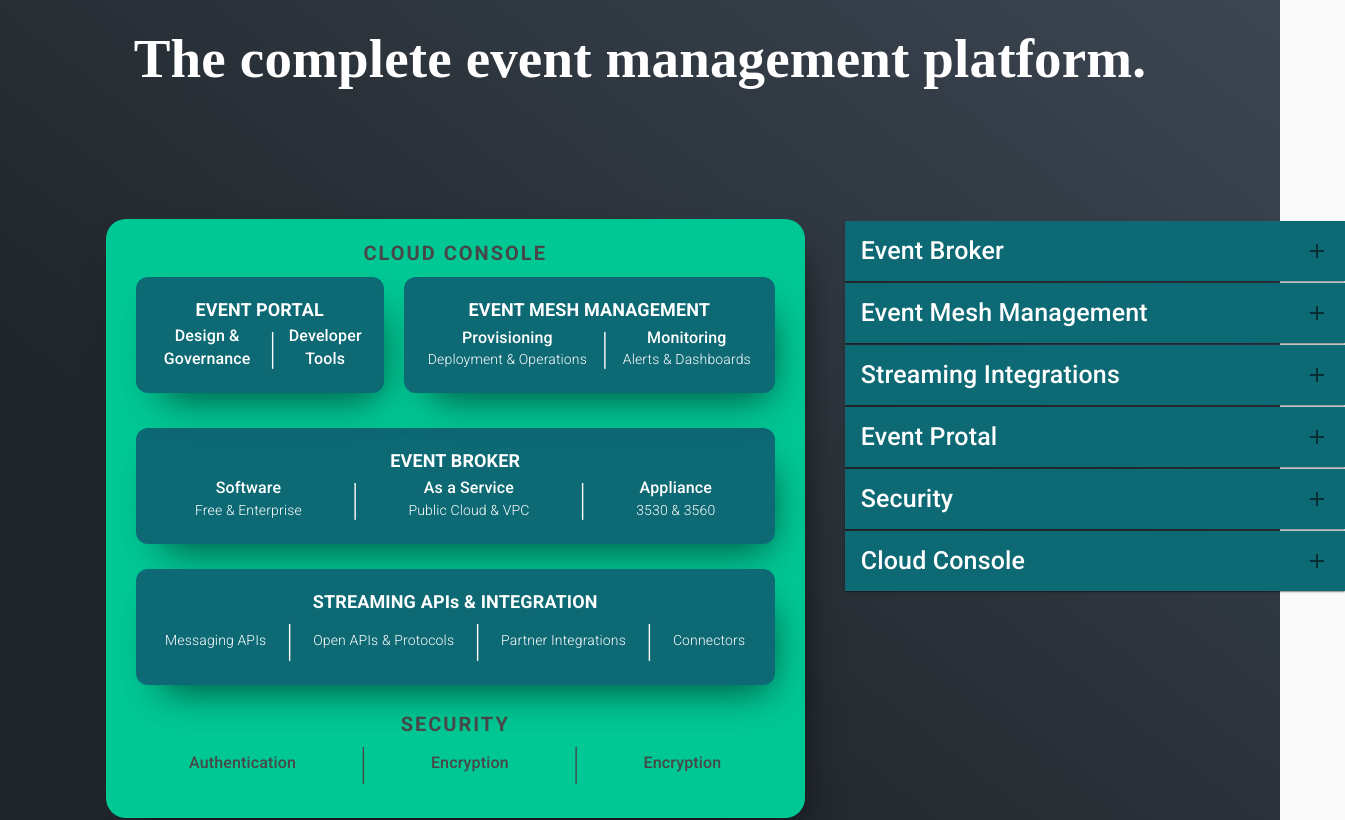
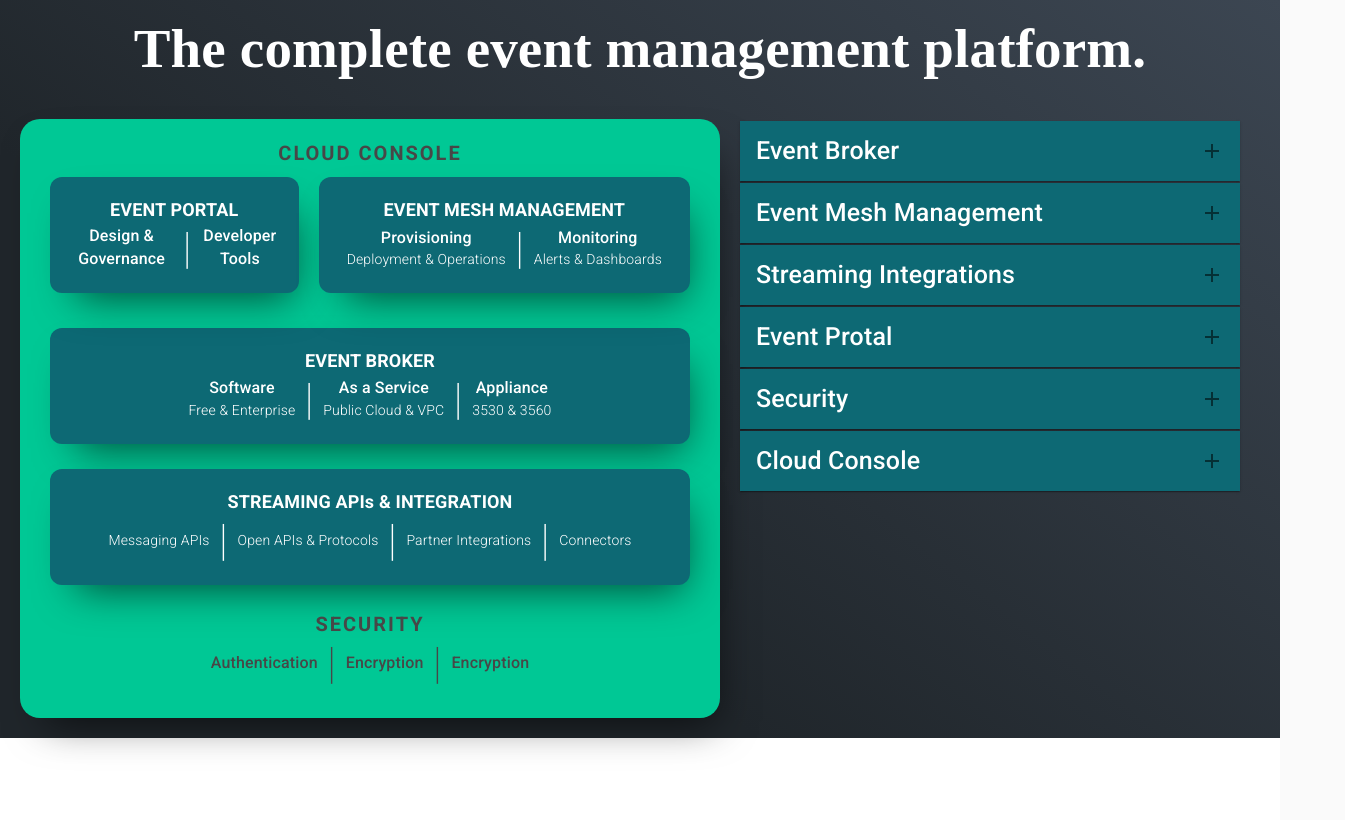
Before and after one commit to Kushal0405/solace, a Next.js app: page / in a window 1280 px wide. Shown: the top 820 px of the page, 1345 px wide, since content can reach past the window. Built offline with nearby package versions, Linux system fonts and the light colour scheme.

Commit message:
Grid implemented for intro.

```diff
--- a/pages/index.js
+++ b/pages/index.js
@@ -9,7 +9,7 @@ const Index = () => {
   return (
     <div>
       <div className="top"> {/*Parallex important class*/}
-        <Layout>
+        {/* <Layout>
           <div className="top-title">
             The complete event management platform.
           </div>
@@ -21,7 +21,18 @@ const Index = () => {
               <Panel />
             </div>
           </div>
-        </Layout>
+        </Layout> */}
+        <div className="wrapper">
+          <div className="intro-title">
+            The complete event management platform.
+          </div>
+          <div className="intro-card">
+            <IntroCard />
+          </div>
+          <div className="intro-panel">
+            <Panel />
+          </div>
+        </div>
       </div>
       <section className="parallax"> {/*Parallex important class*/}
         <div className="parallax-inner">
--- a/styles/styles.scss
+++ b/styles/styles.scss
@@ -1,36 +1,116 @@
 @import 'common';
 
+// .top {
+//   display: flex;
+//   flex-direction: column;
+//   background-image: $background-gradient;
+//   padding: 20px 0;
+//   height: 1000px;
+//   .top-title {
+//     font-family: $serif-font;
+//     color: white;
+//     text-align: center;
+//     font-weight: 900;
+//     font-size: 55px;
+//     padding-bottom: 100px;
+//   }
+//   .top-content {
+//     display: flex;
+//     justify-content: center;
+
+//     .top-left {
+//       width: 60%;
+//       padding: 20px;
+//     }
+//     .top-right {
+//       width: 30%;
+//       padding: 20px;
+
+//       // Panel styling
+//       .panel {
+//         width: 500px;
+//         // margin: auto;
+
+//         .MuiPaper-root {
+//           background-color: #0d6974;
+//           margin: 2px 0;
+//           height: 60px;
+//         }
+//         .Mui-expanded {
+//           height: auto;
+//           .MuiExpansionPanelSummary-root {
+//             background-color: gray;
+//           }
+//         }
+
+//         .MuiButtonBase-root {
+//           .MuiExpansionPanelSummary-root {
+//             height: 30px;
+//           }
+//         }
+
+//         .MuiExpansionPanelDetails-root {
+//           background-color: #ffffff;
+//         }
+//         .summary {
+//           font-weight: 500;
+//           font-size: 25px;
+//           color: #ffffff;
+//         }
+//         .details {
+//           color: #474747;
+//           font-size: 18px;
+//           padding: 10px;
+//           line-height: 1.5;
+//         }
+//       }
+//     }
+//   }
+// }
+
 .top {
-  display: flex;
-  flex-direction: column;
   background-image: $background-gradient;
-  padding: 20px 0;
-  height: 1000px;
-  .top-title {
+  min-height: 600px;
+  .wrapper {
+    display: grid;
+    justify-items: center;
+  }
+  .intro-title {
     font-family: $serif-font;
     color: white;
     text-align: center;
     font-weight: 900;
     font-size: 55px;
-    padding-bottom: 100px;
+    grid-column: 1/3;
+    padding: 10px;
   }
-  .top-content {
-    display: flex;
-    justify-content: center;
-
-    .top-left {
-      width: 60%;
+  .intro-card {
+    justify-self: right;
+    padding: 20px 0;
+  }
+  .intro-panel {
+    justify-self: left;
     padding: 20px;
   }
-    .top-right {
-      width: 30%;
-      padding: 20px;
+  @media (max-width: 768px) {
+    .intro-title {
+      grid-column: 1;
+    }
+    .intro-card {
+      justify-self: center;
+    }
+    .intro-panel {
+      justify-self: center;
+    }
+    .panel {
+      width: 100%;
+    }
+  }
+}
 
-      // Panel styling
 .panel {
   width: 500px;
-        // margin: auto;
-
+  min-width: 420px;
   .MuiPaper-root {
     background-color: #0d6974;
     margin: 2px 0;
@@ -64,9 +144,6 @@
     line-height: 1.5;
   }
 }
-    }
-  }
-}
 
 // .card-simple {
 //   padding: 20px;
@@ -90,7 +167,8 @@
   color: white;
   text-align: center;
   font-weight: 700;
-  width: 100%;
+  max-width: 700px;
+  max-height: 700px;
   min-width: 500px;
   .card-title {
     text-transform: uppercase;
@@ -117,9 +195,11 @@
     justify-content: center;
     .card-left {
       width: 40%;
+      min-width: 216px;
     }
     .card-right {
       width: 60%;
+      min-width: 290px;
     }
   }
   .card-details {
```
Lines whose indentation alone changed are shown as unchanged.
